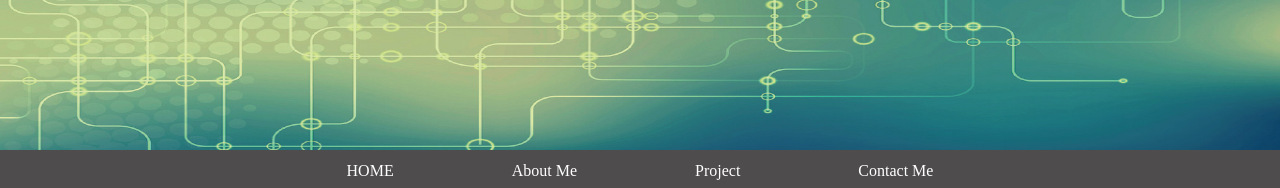
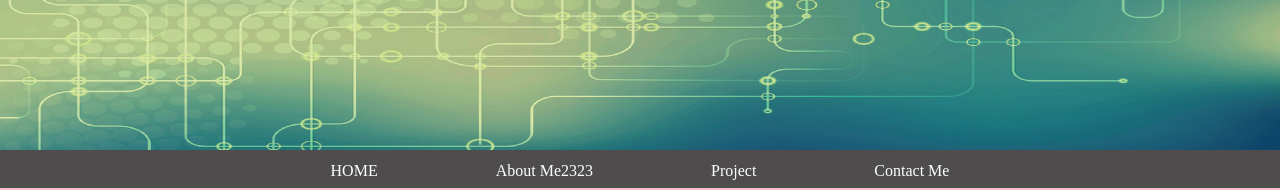
Before and after one commit to JinMaeKKwang/homework, a plain HTML site: page project.html in a window 1280 px wide. Shown: the top 190 px of the page. Drawn offline with Linux system fonts and the light colour scheme.

Commit message:
Update project.html

```diff
--- a/project.html
+++ b/project.html
@@ -12,7 +12,7 @@
     <nav id="main_menu">
         <ul>
             <li><a href="/index.html">HOME</a></li>
-            <li><a href="">About Me</a></li>
+            <li><a href="">About Me2323</a></li>
             <li><a href="/project.html">Project</a></li>
             <li><a href="">Contact Me</a></li>
         </ul>
```
